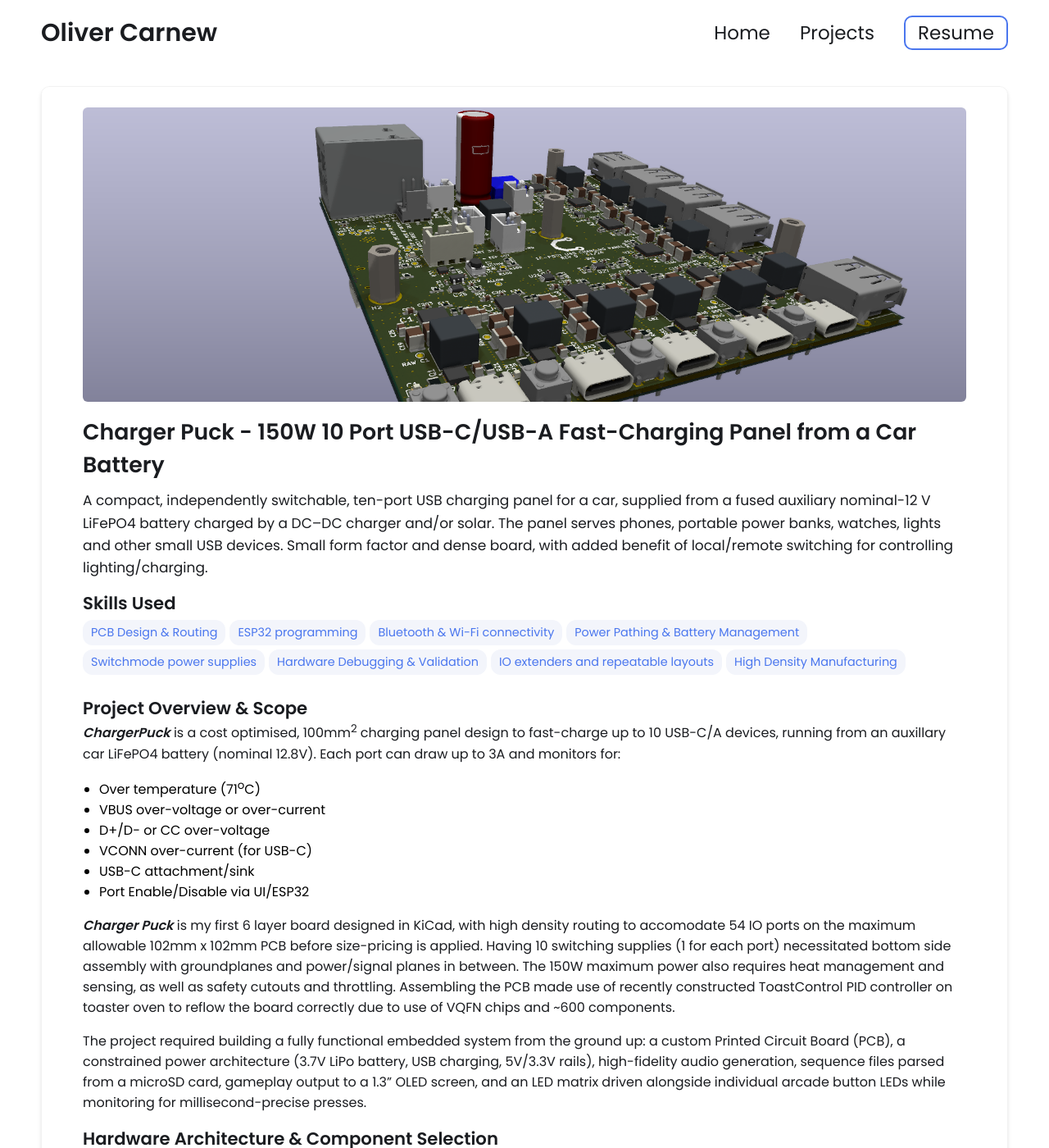
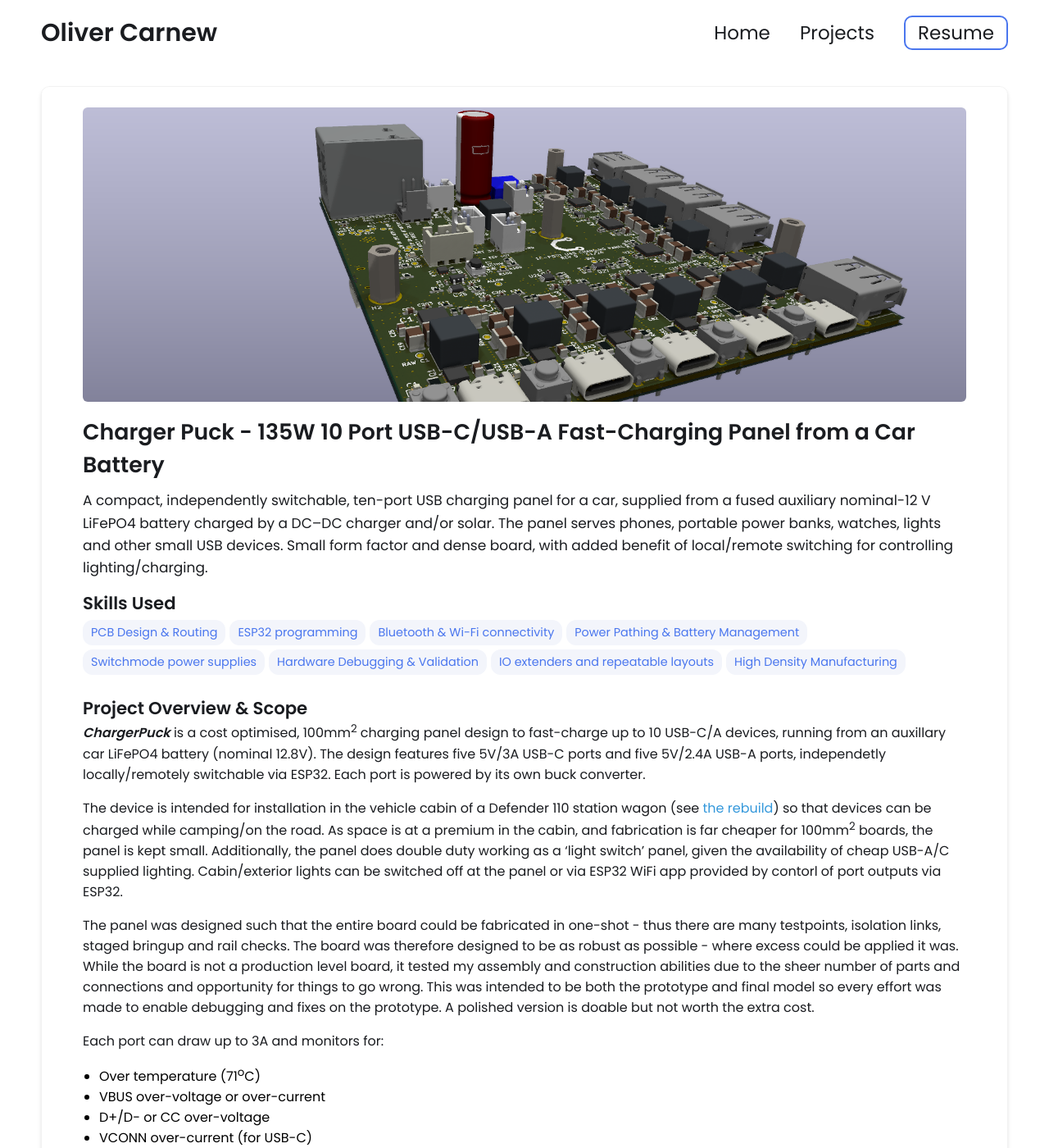
Before and after one commit to OliCar-del/OliCar-del.github.io, a Jekyll site: the page built from _projects/ChargerPuck/index.md, in a window 1280 px wide and 1400 px high. Shown: the whole window at 82% size. Built offline with Jekyll 4.4.1, drawn with Linux system fonts in a browser that asks for light colours.

Commit message:
added errata

```diff
--- a/_projects/ChargerPuck/index.md
+++ b/_projects/ChargerPuck/index.md
@@ -1,6 +1,6 @@
 ---
 layout: post
-title: Charger Puck - 150W 10 Port USB-C/USB-A Fast-Charging Panel from a Car Battery
+title: Charger Puck - 135W 10 Port USB-C/USB-A Fast-Charging Panel from a Car Battery
 description: A compact, independently switchable, ten-port USB charging panel for a car, supplied from a fused auxiliary nominal-12 V LiFePO4 battery charged by a DC–DC charger and/or solar. The panel serves phones, portable power banks, watches, lights and other small USB devices. Small form factor and dense board, with added benefit of local/remote switching for controlling lighting/charging.
 skills:
   - PCB Design & Routing
@@ -26,7 +26,13 @@ redirect_from:   # older addresses for this page, kept working
 
 ## Project Overview & Scope
 
-***ChargerPuck*** is a cost optimised, 100mm<sup>2</sup> charging panel design to fast-charge up to 10 USB-C/A devices, running from an auxillary car LiFePO4 battery (nominal 12.8V). Each port can draw up to 3A and monitors for:
+***ChargerPuck*** is a cost optimised, 100mm<sup>2</sup> charging panel design to fast-charge up to 10 USB-C/A devices, running from an auxillary car LiFePO4 battery (nominal 12.8V). The design features five 5V/3A USB-C ports and five 5V/2.4A USB-A ports, independetly locally/remotely switchable via ESP32. Each port is powered by its own buck converter.
+
+The device is intended for installation in the vehicle cabin of a Defender 110 station wagon (see [the rebuild](https://olicar-del.github.io/projects/defender-rebuild/)) so that devices can be charged while camping/on the road. As space is at a premium in the cabin, and fabrication is far cheaper for 100mm<sup>2</sup> boards, the panel is kept small. Additionally, the panel does double duty working as a 'light switch' panel, given the availability of cheap USB-A/C supplied lighting. Cabin/exterior lights can be switched off at the panel or via ESP32 WiFi app provided by contorl of port outputs via ESP32.
+
+The panel was designed such that the entire board could be fabricated in one-shot - thus there are many testpoints, isolation links, staged bringup and rail checks. The board was therefore designed to be as robust as possible - where excess could be applied it was. While the board is not a production level board, it tested my assembly and construction abilities due to the sheer number of parts and connections and opportunity for things to go wrong. This was intended to be both the prototype and final model so every effort was made to enable debugging and fixes on the prototype. A polished version is doable but not worth the extra cost.
+
+Each port can draw up to 3A and monitors for:
  - Over temperature (71<sup>o</sup>C)
  - VBUS over-voltage or over-current
  - D+/D- or CC over-voltage
```
